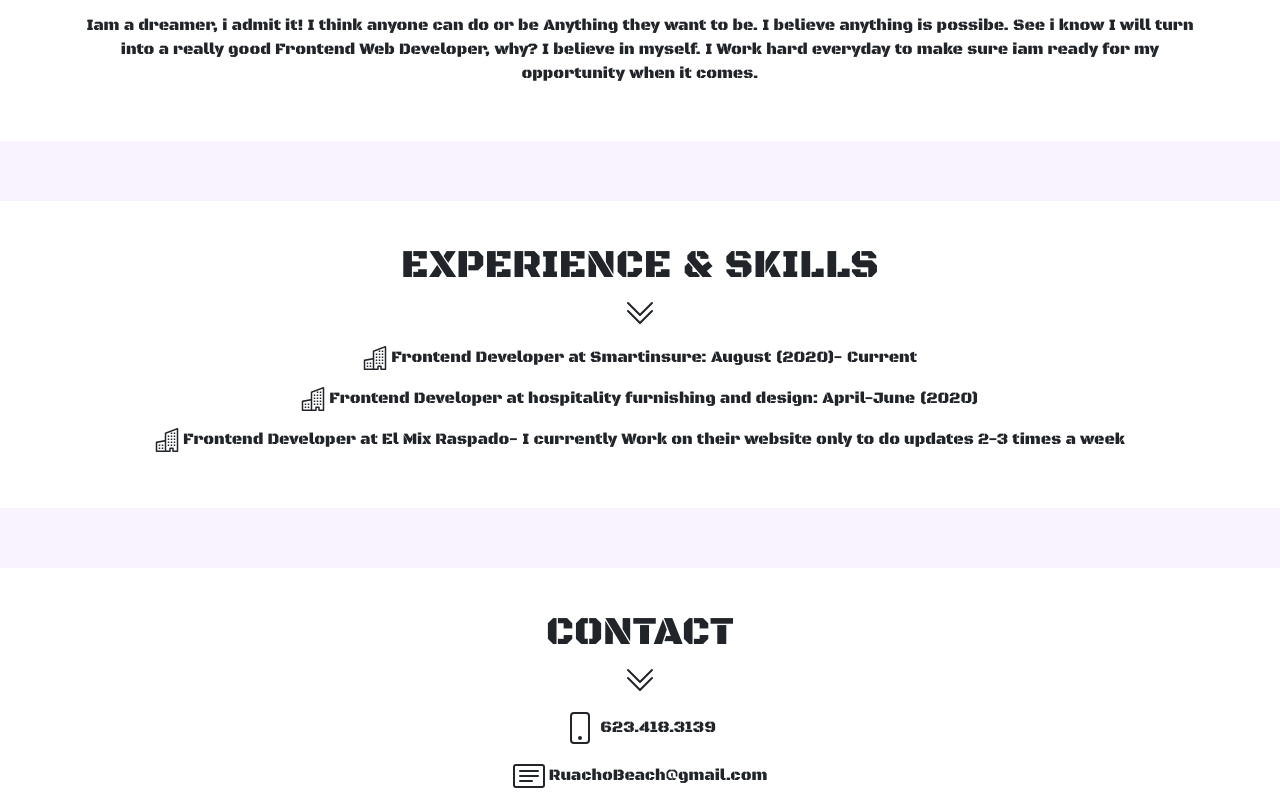
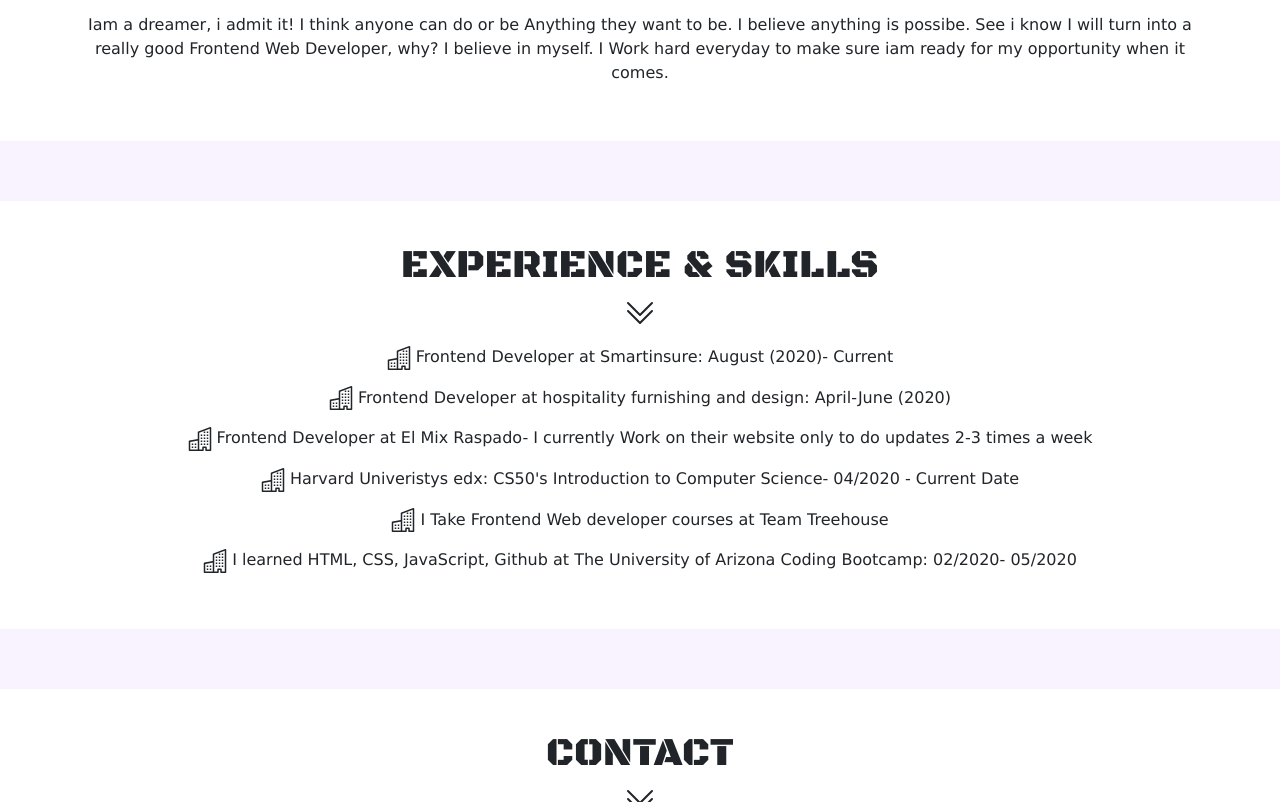
Before and after one commit to SuperDupercjz/Portfolio-Project, a plain HTML site: page index.html in a window 1280 px wide. Shown: the part 1074-1876 px from the top of the page. Drawn offline with nearby package versions, Linux system fonts and the light colour scheme; a web font is replaced by a local one.

Commit message:
fixed font-family when drop down

```diff
--- a/assets/css/style.css
+++ b/assets/css/style.css
@@ -177,7 +177,6 @@ margin-top: 20px;
       padding: 40px  50px;
       font-family: 'Black Ops One', cursive;
 
-      transform: scale(1.1);
 
     }
     .doubleaarow{
@@ -197,7 +196,7 @@ text-decoration:none;
     }
     .card-text :hover{
       text-align: center;
-      font-family: 'Black Ops One', cursive;
+
       font-size: 20px;
       color:rgb(132, 52, 236);
       text-decoration:none !important;
@@ -205,3 +204,6 @@ text-decoration:none;
     .blackcontact{
 color: black;
     }
+  .pfont{
+   font-family: 'Lucida Sans', 'Lucida Sans Regular', 'Lucida Grande', 'Lucida Sans Unicode', Geneva, Verdana, sans-serif;
+  }
--- a/index.html
+++ b/index.html
@@ -114,7 +114,7 @@
 </p>
 
 <div id="myDIV">
- <p> Iam a dreamer, i admit it! I think anyone can do or be Anything they want to be. I believe anything is possibe.  See i know I will turn into a really good Frontend Web Developer, why? I believe in myself. I Work hard everyday to make sure iam ready for my opportunity when it comes.</p>
+ <p class="pfont"> Iam a dreamer, i admit it! I think anyone can do or be Anything they want to be. I believe anything is possibe.  See i know I will turn into a really good Frontend Web Developer, why? I believe in myself. I Work hard everyday to make sure iam ready for my opportunity when it comes.</p>
 
 </div>
 </div>
@@ -130,14 +130,14 @@
   </p>
 
   <div id="myDIV2">
-    <p>
+    <p class="pfont">
       <svg class="bi bi-building" width="1.5em" height="1.5em" viewBox="0 0 16 16" fill="currentColor" xmlns="http://www.w3.org/2000/svg">
         <path fill-rule="evenodd" d="M15.285.089A.5.5 0 0 1 15.5.5v15a.5.5 0 0 1-.5.5h-3a.5.5 0 0 1-.5-.5V14h-1v1.5a.5.5 0 0 1-.5.5H1a.5.5 0 0 1-.5-.5v-6a.5.5 0 0 1 .418-.493l5.582-.93V3.5a.5.5 0 0 1 .324-.468l8-3a.5.5 0 0 1 .46.057zM7.5 3.846V8.5a.5.5 0 0 1-.418.493l-5.582.93V15h8v-1.5a.5.5 0 0 1 .5-.5h2a.5.5 0 0 1 .5.5V15h2V1.222l-7 2.624z"/>
         <path fill-rule="evenodd" d="M6.5 15.5v-7h1v7h-1z"/>
         <path d="M2.5 11h1v1h-1v-1zm2 0h1v1h-1v-1zm-2 2h1v1h-1v-1zm2 0h1v1h-1v-1zm6-10h1v1h-1V3zm2 0h1v1h-1V3zm-4 2h1v1h-1V5zm2 0h1v1h-1V5zm2 0h1v1h-1V5zm-2 2h1v1h-1V7zm2 0h1v1h-1V7zm-4 0h1v1h-1V7zm0 2h1v1h-1V9zm2 0h1v1h-1V9zm2 0h1v1h-1V9zm-4 2h1v1h-1v-1zm2 0h1v1h-1v-1zm2 0h1v1h-1v-1z"/>
       </svg>
       Frontend Developer at Smartinsure: August (2020)- Current  </p>
-   <p>
+   <p class="pfont">
     <svg class="bi bi-building" width="1.5em" height="1.5em" viewBox="0 0 16 16" fill="currentColor" xmlns="http://www.w3.org/2000/svg">
       <path fill-rule="evenodd" d="M15.285.089A.5.5 0 0 1 15.5.5v15a.5.5 0 0 1-.5.5h-3a.5.5 0 0 1-.5-.5V14h-1v1.5a.5.5 0 0 1-.5.5H1a.5.5 0 0 1-.5-.5v-6a.5.5 0 0 1 .418-.493l5.582-.93V3.5a.5.5 0 0 1 .324-.468l8-3a.5.5 0 0 1 .46.057zM7.5 3.846V8.5a.5.5 0 0 1-.418.493l-5.582.93V15h8v-1.5a.5.5 0 0 1 .5-.5h2a.5.5 0 0 1 .5.5V15h2V1.222l-7 2.624z"/>
       <path fill-rule="evenodd" d="M6.5 15.5v-7h1v7h-1z"/>
@@ -145,13 +145,34 @@
     </svg>
     Frontend Developer at hospitality furnishing and design: April-June (2020)</p>
 
-    <p>
+    <p class="pfont">
       <svg class="bi bi-building" width="1.5em" height="1.5em" viewBox="0 0 16 16" fill="currentColor" xmlns="http://www.w3.org/2000/svg">
         <path fill-rule="evenodd" d="M15.285.089A.5.5 0 0 1 15.5.5v15a.5.5 0 0 1-.5.5h-3a.5.5 0 0 1-.5-.5V14h-1v1.5a.5.5 0 0 1-.5.5H1a.5.5 0 0 1-.5-.5v-6a.5.5 0 0 1 .418-.493l5.582-.93V3.5a.5.5 0 0 1 .324-.468l8-3a.5.5 0 0 1 .46.057zM7.5 3.846V8.5a.5.5 0 0 1-.418.493l-5.582.93V15h8v-1.5a.5.5 0 0 1 .5-.5h2a.5.5 0 0 1 .5.5V15h2V1.222l-7 2.624z"/>
         <path fill-rule="evenodd" d="M6.5 15.5v-7h1v7h-1z"/>
         <path d="M2.5 11h1v1h-1v-1zm2 0h1v1h-1v-1zm-2 2h1v1h-1v-1zm2 0h1v1h-1v-1zm6-10h1v1h-1V3zm2 0h1v1h-1V3zm-4 2h1v1h-1V5zm2 0h1v1h-1V5zm2 0h1v1h-1V5zm-2 2h1v1h-1V7zm2 0h1v1h-1V7zm-4 0h1v1h-1V7zm0 2h1v1h-1V9zm2 0h1v1h-1V9zm2 0h1v1h-1V9zm-4 2h1v1h-1v-1zm2 0h1v1h-1v-1zm2 0h1v1h-1v-1z"/>
       </svg>
       Frontend Developer at El Mix Raspado- I currently Work on their website only to do updates 2-3 times a week</p>
+      <p class="pfont">
+        <svg class="bi bi-building" width="1.5em" height="1.5em" viewBox="0 0 16 16" fill="currentColor" xmlns="http://www.w3.org/2000/svg">
+          <path fill-rule="evenodd" d="M15.285.089A.5.5 0 0 1 15.5.5v15a.5.5 0 0 1-.5.5h-3a.5.5 0 0 1-.5-.5V14h-1v1.5a.5.5 0 0 1-.5.5H1a.5.5 0 0 1-.5-.5v-6a.5.5 0 0 1 .418-.493l5.582-.93V3.5a.5.5 0 0 1 .324-.468l8-3a.5.5 0 0 1 .46.057zM7.5 3.846V8.5a.5.5 0 0 1-.418.493l-5.582.93V15h8v-1.5a.5.5 0 0 1 .5-.5h2a.5.5 0 0 1 .5.5V15h2V1.222l-7 2.624z"/>
+          <path fill-rule="evenodd" d="M6.5 15.5v-7h1v7h-1z"/>
+          <path d="M2.5 11h1v1h-1v-1zm2 0h1v1h-1v-1zm-2 2h1v1h-1v-1zm2 0h1v1h-1v-1zm6-10h1v1h-1V3zm2 0h1v1h-1V3zm-4 2h1v1h-1V5zm2 0h1v1h-1V5zm2 0h1v1h-1V5zm-2 2h1v1h-1V7zm2 0h1v1h-1V7zm-4 0h1v1h-1V7zm0 2h1v1h-1V9zm2 0h1v1h-1V9zm2 0h1v1h-1V9zm-4 2h1v1h-1v-1zm2 0h1v1h-1v-1zm2 0h1v1h-1v-1z"/>
+        </svg>
+        Harvard Univeristys edx: CS50's Introduction to Computer Science- 04/2020 - Current Date</p>
+        <p class="pfont">
+          <svg class="bi bi-building" width="1.5em" height="1.5em" viewBox="0 0 16 16" fill="currentColor" xmlns="http://www.w3.org/2000/svg">
+            <path fill-rule="evenodd" d="M15.285.089A.5.5 0 0 1 15.5.5v15a.5.5 0 0 1-.5.5h-3a.5.5 0 0 1-.5-.5V14h-1v1.5a.5.5 0 0 1-.5.5H1a.5.5 0 0 1-.5-.5v-6a.5.5 0 0 1 .418-.493l5.582-.93V3.5a.5.5 0 0 1 .324-.468l8-3a.5.5 0 0 1 .46.057zM7.5 3.846V8.5a.5.5 0 0 1-.418.493l-5.582.93V15h8v-1.5a.5.5 0 0 1 .5-.5h2a.5.5 0 0 1 .5.5V15h2V1.222l-7 2.624z"/>
+            <path fill-rule="evenodd" d="M6.5 15.5v-7h1v7h-1z"/>
+            <path d="M2.5 11h1v1h-1v-1zm2 0h1v1h-1v-1zm-2 2h1v1h-1v-1zm2 0h1v1h-1v-1zm6-10h1v1h-1V3zm2 0h1v1h-1V3zm-4 2h1v1h-1V5zm2 0h1v1h-1V5zm2 0h1v1h-1V5zm-2 2h1v1h-1V7zm2 0h1v1h-1V7zm-4 0h1v1h-1V7zm0 2h1v1h-1V9zm2 0h1v1h-1V9zm2 0h1v1h-1V9zm-4 2h1v1h-1v-1zm2 0h1v1h-1v-1zm2 0h1v1h-1v-1z"/>
+          </svg>
+          I Take Frontend Web developer courses at Team Treehouse</p>
+          <p class="pfont">
+            <svg class="bi bi-building" width="1.5em" height="1.5em" viewBox="0 0 16 16" fill="currentColor" xmlns="http://www.w3.org/2000/svg">
+              <path fill-rule="evenodd" d="M15.285.089A.5.5 0 0 1 15.5.5v15a.5.5 0 0 1-.5.5h-3a.5.5 0 0 1-.5-.5V14h-1v1.5a.5.5 0 0 1-.5.5H1a.5.5 0 0 1-.5-.5v-6a.5.5 0 0 1 .418-.493l5.582-.93V3.5a.5.5 0 0 1 .324-.468l8-3a.5.5 0 0 1 .46.057zM7.5 3.846V8.5a.5.5 0 0 1-.418.493l-5.582.93V15h8v-1.5a.5.5 0 0 1 .5-.5h2a.5.5 0 0 1 .5.5V15h2V1.222l-7 2.624z"/>
+              <path fill-rule="evenodd" d="M6.5 15.5v-7h1v7h-1z"/>
+              <path d="M2.5 11h1v1h-1v-1zm2 0h1v1h-1v-1zm-2 2h1v1h-1v-1zm2 0h1v1h-1v-1zm6-10h1v1h-1V3zm2 0h1v1h-1V3zm-4 2h1v1h-1V5zm2 0h1v1h-1V5zm2 0h1v1h-1V5zm-2 2h1v1h-1V7zm2 0h1v1h-1V7zm-4 0h1v1h-1V7zm0 2h1v1h-1V9zm2 0h1v1h-1V9zm2 0h1v1h-1V9zm-4 2h1v1h-1v-1zm2 0h1v1h-1v-1zm2 0h1v1h-1v-1z"/>
+            </svg>
+           I learned HTML, CSS, JavaScript, Github  at The University of Arizona Coding Bootcamp: 02/2020- 05/2020</p>
   </div>
   </div>
   </div>
@@ -165,23 +186,18 @@
 </svg></p>
 <div id="myDIV3">
 
-  <p class="doubleaarow myFunction3">
-      <svg class="bi bi-phone" width="2em" height="2em" viewBox="0 0 16 16" fill="currentColor" xmlns="http://www.w3.org/2000/svg">
-    <path fill-rule="evenodd" d="M11 1H5a1 1 0 0 0-1 1v12a1 1 0 0 0 1 1h6a1 1 0 0 0 1-1V2a1 1 0 0 0-1-1zM5 0a2 2 0 0 0-2 2v12a2 2 0 0 0 2 2h6a2 2 0 0 0 2-2V2a2 2 0 0 0-2-2H5z"/>
-    <path fill-rule="evenodd" d="M8 14a1 1 0 1 0 0-2 1 1 0 0 0 0 2z"/>
-  </svg> 623.418.3139
-  </p>
-  <p class="doubleaarow myFunction3"><svg class="bi bi-card-text" width="2em" height="2em" viewBox="0 0 16 16" fill="currentColor" xmlns="http://www.w3.org/2000/svg">
+
+  <p class="doubleaarow myFunction3 pfont"><svg class="bi bi-card-text" width="2em" height="2em" viewBox="0 0 16 16" fill="currentColor" xmlns="http://www.w3.org/2000/svg">
     <path fill-rule="evenodd" d="M14.5 3h-13a.5.5 0 0 0-.5.5v9a.5.5 0 0 0 .5.5h13a.5.5 0 0 0 .5-.5v-9a.5.5 0 0 0-.5-.5zm-13-1A1.5 1.5 0 0 0 0 3.5v9A1.5 1.5 0 0 0 1.5 14h13a1.5 1.5 0 0 0 1.5-1.5v-9A1.5 1.5 0 0 0 14.5 2h-13z"/>
     <path fill-rule="evenodd" d="M3 5.5a.5.5 0 0 1 .5-.5h9a.5.5 0 0 1 0 1h-9a.5.5 0 0 1-.5-.5zM3 8a.5.5 0 0 1 .5-.5h9a.5.5 0 0 1 0 1h-9A.5.5 0 0 1 3 8zm0 2.5a.5.5 0 0 1 .5-.5h6a.5.5 0 0 1 0 1h-6a.5.5 0 0 1-.5-.5z"/>
   </svg> RuachoBeach@gmail.com</p>
 
- <a href="https://www.linkedin.com/in/cj-ruacho-0a61701a2/"target="blank"> <p class="blackcontact doubleaarow myFunction2"><svg class="bi bi-window" width="2em" height="2em" viewBox="0 0 16 16" fill="currentColor" xmlns="http://www.w3.org/2000/svg">
+ <a href="https://www.linkedin.com/in/cj-ruacho-0a61701a2/"target="blank"> <p class="blackcontact doubleaarow myFunction2 pfont"><svg class="bi bi-window" width="2em" height="2em" viewBox="0 0 16 16" fill="currentColor" xmlns="http://www.w3.org/2000/svg">
     <path fill-rule="evenodd" d="M14 2H2a1 1 0 0 0-1 1v10a1 1 0 0 0 1 1h12a1 1 0 0 0 1-1V3a1 1 0 0 0-1-1zM2 1a2 2 0 0 0-2 2v10a2 2 0 0 0 2 2h12a2 2 0 0 0 2-2V3a2 2 0 0 0-2-2H2z"/>
     <path fill-rule="evenodd" d="M15 6H1V5h14v1z"/>
     <path d="M3 3.5a.5.5 0 1 1-1 0 .5.5 0 0 1 1 0zm1.5 0a.5.5 0 1 1-1 0 .5.5 0 0 1 1 0zm1.5 0a.5.5 0 1 1-1 0 .5.5 0 0 1 1 0z"/>
   </svg> LinkedIn</p></a>
-  <a href="https://github.com/SuperDupercjz" target="blank"> <p class=" blackcontact doubleaarow myFunction2"><svg class="bi bi-window" width="2em" height="2em" viewBox="0 0 16 16" fill="currentColor" xmlns="http://www.w3.org/2000/svg">
+  <a href="https://github.com/SuperDupercjz" target="blank"> <p class=" blackcontact doubleaarow myFunction2 pfont"><svg class="bi bi-window" width="2em" height="2em" viewBox="0 0 16 16" fill="currentColor" xmlns="http://www.w3.org/2000/svg">
     <path fill-rule="evenodd" d="M14 2H2a1 1 0 0 0-1 1v10a1 1 0 0 0 1 1h12a1 1 0 0 0 1-1V3a1 1 0 0 0-1-1zM2 1a2 2 0 0 0-2 2v10a2 2 0 0 0 2 2h12a2 2 0 0 0 2-2V3a2 2 0 0 0-2-2H2z"/>
     <path fill-rule="evenodd" d="M15 6H1V5h14v1z"/>
     <path d="M3 3.5a.5.5 0 1 1-1 0 .5.5 0 0 1 1 0zm1.5 0a.5.5 0 1 1-1 0 .5.5 0 0 1 1 0zm1.5 0a.5.5 0 1 1-1 0 .5.5 0 0 1 1 0z"/>
```
